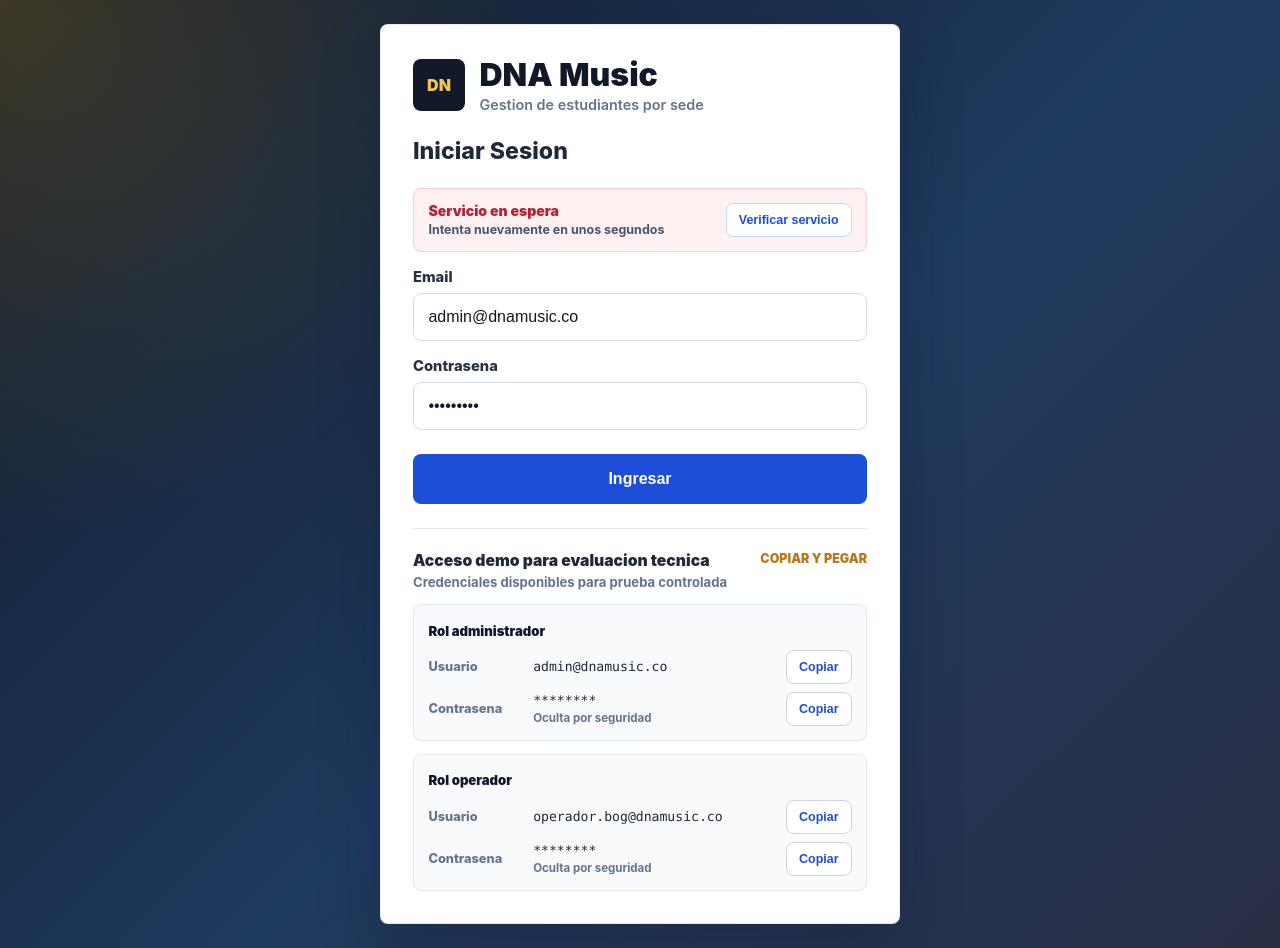
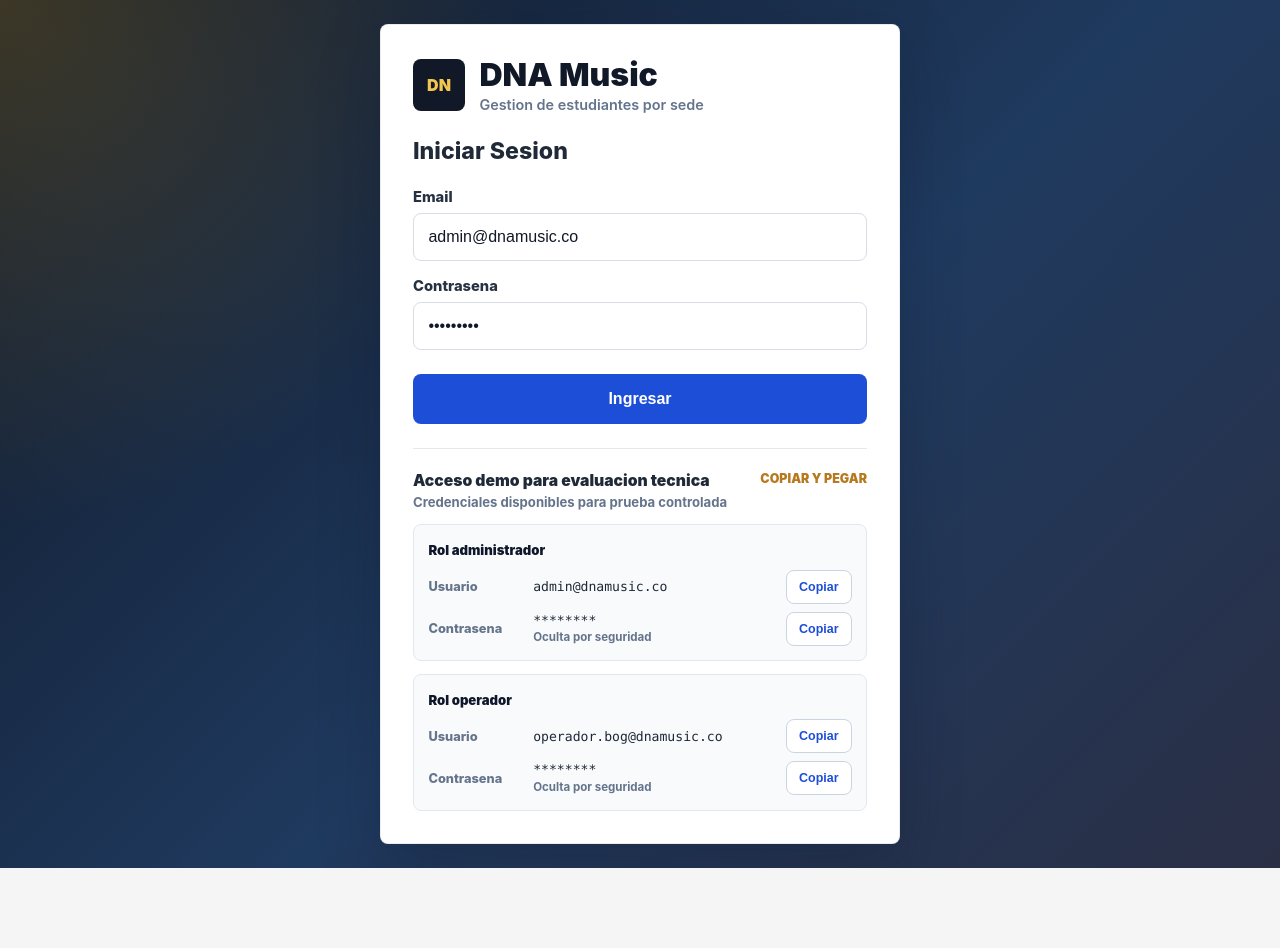
Before and after one commit to wilson777-g/Prueba-T-cnica-Desarrollador-Backend-Jr.-Wilson-Andr-s-Camacho-Culma, a React (Vite) app in the folder web/: page /login in a window 1280 px wide. After the commit the page ends 868 px from the top, so only its background shows below. Built offline with nearby package versions, Linux system fonts and the light colour scheme; no server answers.

Commit message:
Limpiar estado tecnico del login

```diff
--- a/web/src/pages/LoginPage.tsx
+++ b/web/src/pages/LoginPage.tsx
@@ -2,7 +2,13 @@ import React, { useEffect, useState } from 'react';
 import apiService from '../services/api';
 import styles from '../styles/Auth.module.css';
 
-type ServerStatus = 'checking' | 'ready' | 'slow' | 'error';
+const warmUpServer = async () => {
+  try {
+    await apiService.warmUp();
+  } catch {
+    // Render can take a few seconds to wake up; login will surface a friendly message if it still fails.
+  }
+};
 
 export const LoginPage: React.FC = () => {
   const demoPasswordMask = '********';
@@ -11,8 +17,6 @@ export const LoginPage: React.FC = () => {
   const [error, setError] = useState('');
   const [loading, setLoading] = useState(false);
   const [copiedField, setCopiedField] = useState('');
-  const [serverStatus, setServerStatus] = useState<ServerStatus>('checking');
-  const serverStatusClass = serverStatus === 'error' ? styles.serverError : styles[serverStatus];
 
   const credentials = [
     {
@@ -29,45 +33,8 @@ export const LoginPage: React.FC = () => {
     },
   ];
 
-  const warmUpServer = async () => {
-    setServerStatus('checking');
-
-    try {
-      await apiService.warmUp();
-      setServerStatus('ready');
-      return true;
-    } catch {
-      setServerStatus('error');
-      return false;
-    }
-  };
-
   useEffect(() => {
-    let active = true;
-    const timeoutId = window.setTimeout(() => {
-      if (active) {
-        setServerStatus('slow');
-      }
-    }, 3500);
-
-    apiService
-      .warmUp()
-      .then(() => {
-        if (active) {
-          setServerStatus('ready');
-        }
-      })
-      .catch(() => {
-        if (active) {
-          setServerStatus('error');
-        }
-      })
-      .finally(() => window.clearTimeout(timeoutId));
-
-    return () => {
-      active = false;
-      window.clearTimeout(timeoutId);
-    };
+    void warmUpServer();
   }, []);
 
   const handleSubmit = async (e: React.FormEvent) => {
@@ -76,13 +43,7 @@ export const LoginPage: React.FC = () => {
     setLoading(true);
 
     try {
-      if (serverStatus !== 'ready') {
-        const serverReady = await warmUpServer();
-        if (!serverReady) {
-          setError('No se pudo verificar el estado del servidor, pero intentaremos iniciar sesion directamente.');
-        }
-      }
-
+      await warmUpServer();
       await apiService.login(email, password);
       window.location.href = '/';
     } catch (err: any) {
@@ -107,20 +68,6 @@ export const LoginPage: React.FC = () => {
     }
   };
 
-  const serverStatusTitle = {
-    ready: 'Servicio conectado',
-    slow: 'Servicio iniciando',
-    error: 'Servicio en espera',
-    checking: 'Verificando servicio',
-  }[serverStatus];
-
-  const serverStatusDetail = {
-    ready: 'API disponible para iniciar sesion',
-    slow: 'La demo puede tardar unos segundos en responder',
-    error: 'Intenta nuevamente en unos segundos',
-    checking: 'Validando disponibilidad de la demo',
-  }[serverStatus];
-
   return (
     <div className={styles.container}>
       <div className={styles.loginBox}>
@@ -135,16 +82,6 @@ export const LoginPage: React.FC = () => {
         </div>
 
         <h2>Iniciar Sesion</h2>
-
-        <div className={`${styles.serverStatus} ${serverStatusClass}`}>
-          <div>
-            <strong>{serverStatusTitle}</strong>
-            <span>{serverStatusDetail}</span>
-          </div>
-          <button type="button" onClick={warmUpServer} disabled={serverStatus === 'checking'} className={styles.warmupBtn}>
-            {serverStatus === 'checking' ? 'Verificando...' : 'Verificar servicio'}
-          </button>
-        </div>
 
         {error && <div className={styles.error}>{error}</div>}
 
--- a/web/src/styles/Auth.module.css
+++ b/web/src/styles/Auth.module.css
@@ -60,85 +60,6 @@
   color: #1f2937;
   font-size: 1.45rem;
   font-weight: 800;
-}
-
-.serverStatus {
-  display: flex;
-  align-items: center;
-  justify-content: space-between;
-  gap: 1rem;
-  margin-bottom: 1rem;
-  padding: 0.85rem 0.9rem;
-  border: 1px solid #dbeafe;
-  border-radius: 8px;
-  background: #eff6ff;
-}
-
-.serverStatus div {
-  min-width: 0;
-}
-
-.serverStatus strong {
-  display: block;
-  color: #1e3a8a;
-  font-size: 0.88rem;
-  font-weight: 900;
-}
-
-.serverStatus span {
-  display: block;
-  overflow: hidden;
-  margin-top: 0.2rem;
-  color: #475569;
-  font-size: 0.78rem;
-  font-weight: 700;
-  text-overflow: ellipsis;
-  white-space: nowrap;
-}
-
-.ready {
-  border-color: #bbf7d0;
-  background: #f0fdf4;
-}
-
-.ready strong {
-  color: #166534;
-}
-
-.slow {
-  border-color: #fde68a;
-  background: #fffbeb;
-}
-
-.slow strong {
-  color: #92400e;
-}
-
-.serverError {
-  border-color: #fecdd3;
-  background: #fff1f2;
-}
-
-.serverError strong {
-  color: #b42335;
-}
-
-.warmupBtn {
-  min-height: 34px;
-  flex: 0 0 auto;
-  padding: 0 0.75rem;
-  border: 1px solid #bfdbfe;
-  border-radius: 8px;
-  background: #ffffff;
-  color: #1d4ed8;
-  cursor: pointer;
-  font-size: 0.78rem;
-  font-weight: 900;
-}
-
-.warmupBtn:disabled {
-  opacity: 0.65;
-  cursor: not-allowed;
 }
 
 .error {
@@ -362,13 +283,4 @@
     min-width: 0;
   }
 
-  .serverStatus {
-    align-items: stretch;
-    flex-direction: column;
-    gap: 0.75rem;
-  }
-
-  .warmupBtn {
-    width: 100%;
-  }
 }
```
